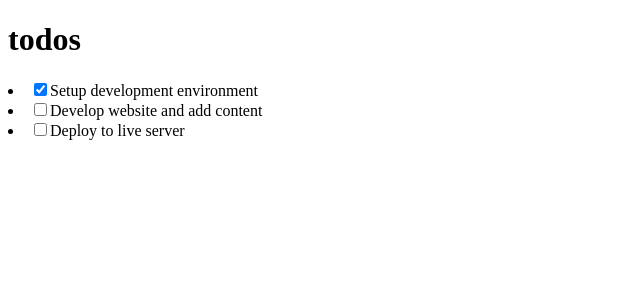
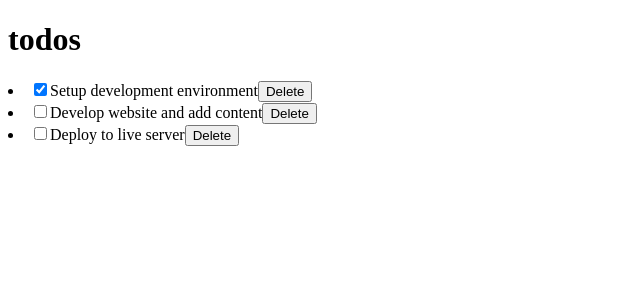
Before and after one commit to fherrerao/To-do-list-react, a React (Create React App) app: page /#/ in a window 1280 px wide. Shown: the top 300 px of the page, without its empty margins (0-640 px from the left). Built offline with nearby package versions, Linux system fonts and the light colour scheme.

Commit message:
Adding button to delete an item

```diff
--- a/src/components/TodoItem.jsx
+++ b/src/components/TodoItem.jsx
@@ -9,6 +9,7 @@ const TodoItem = (props) => {
             onChange={() => props.todos.handleChangeProps(item.id)}
           />
           {item.title}
+          <button onClick={()=> {props.deleteItemProp(item.id)}}>Delete</button>
         </li>
       ))}
     </div>
```
